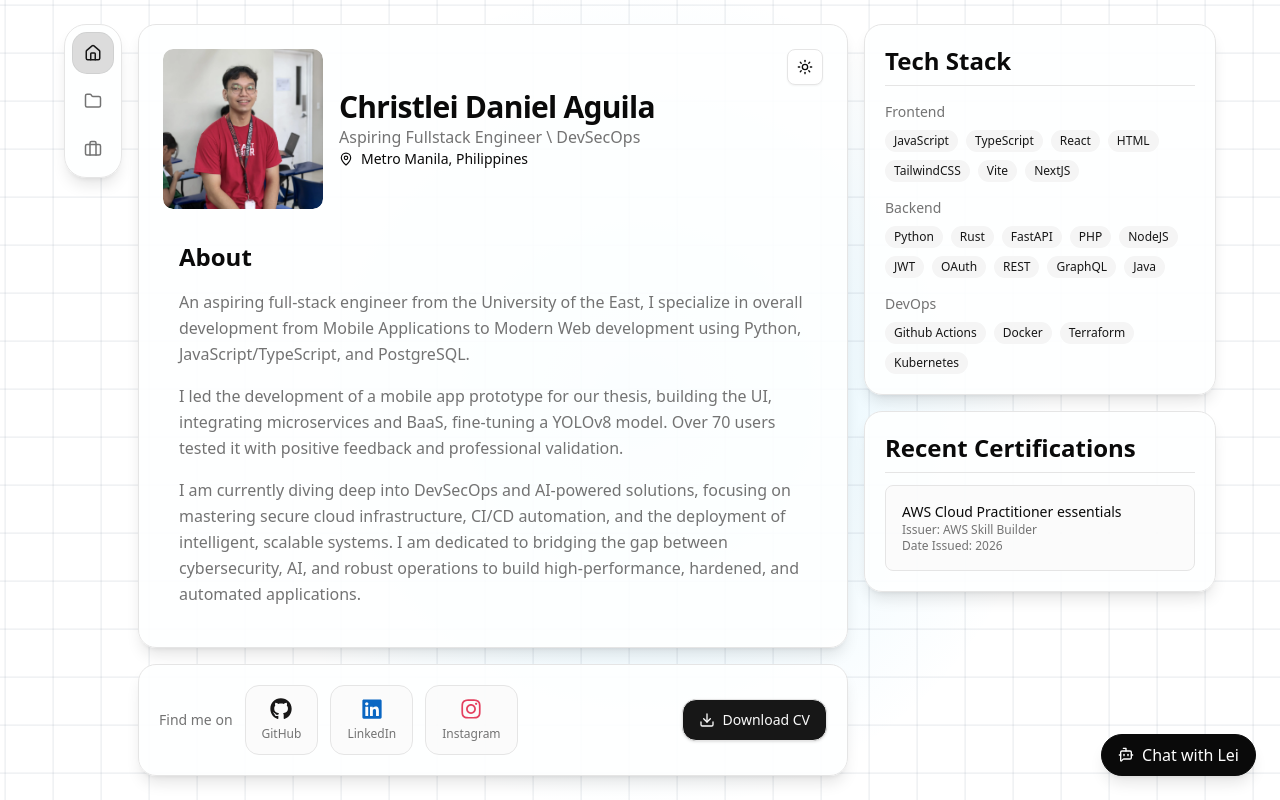
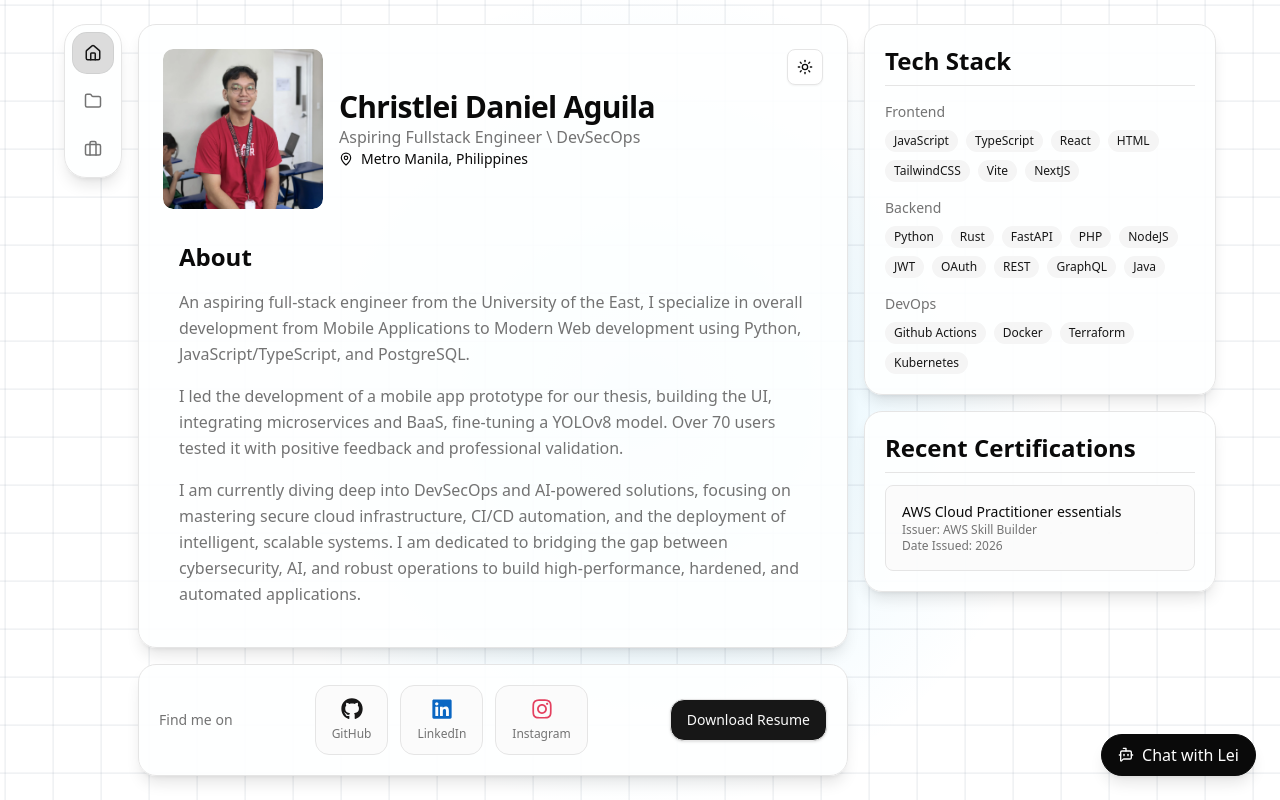
Before and after one commit to leiDanielAguila/personal-portfolio, a React (Vite) app: page / in a window 1280 px wide. Built offline with nearby package versions, Linux system fonts and the light colour scheme.

Commit message:
feat: someone noticed the comment from the AI edit

```diff
--- a/src/components/socials-card.tsx
+++ b/src/components/socials-card.tsx
@@ -49,10 +49,10 @@ export const SocialsCard = () => {
   return (
     <section className="w-full rounded-2xl border bg-background/90 p-4 sm:p-5 shadow-lg">
       <div className="flex flex-row items-center justify-between gap-3 flex-wrap">
+        <h2 className="text-sm font-medium text-muted-foreground self-center">
+          Find me on
+        </h2>
         <div className="flex flex-row gap-3 flex-wrap">
-          <h2 className="text-sm font-medium text-muted-foreground self-center">
-            Find me on
-          </h2>
           {socials.map((social) => (
             <Tooltip>
               <TooltipTrigger>
@@ -68,14 +68,11 @@ export const SocialsCard = () => {
           <TooltipTrigger asChild>
             <a
               download
+              href="https://github.com/leiDanielAguila/personal-portfolio/releases/download/0.0.1/ChristleiAguila_Resume.pdf"
               aria-label="Download resume"
               className="group flex items-center gap-2 rounded-xl border bg-primary px-4 py-2.5 text-sm font-medium text-primary-foreground shadow-sm transition-all duration-300 ease-out hover:-translate-y-1 hover:shadow-md"
             >
-              <Download
-                size={16}
-                className="transition-transform duration-300 ease-out group-hover:translate-y-0.5"
-              />
-              Download CV
+              Download Resume
             </a>
           </TooltipTrigger>
           <TooltipContent>
--- a/src/pages/InformationClientPage.tsx
+++ b/src/pages/InformationClientPage.tsx
@@ -159,7 +159,7 @@ function InformationClientPage() {
             <CardHeader>
               <CardTitle className="text-xl">Contact Me</CardTitle>
               <CardDescription>
-                Send me a message. Submission logic can be connected later.
+                Send me a message.
               </CardDescription>
             </CardHeader>
             <CardContent>
```
